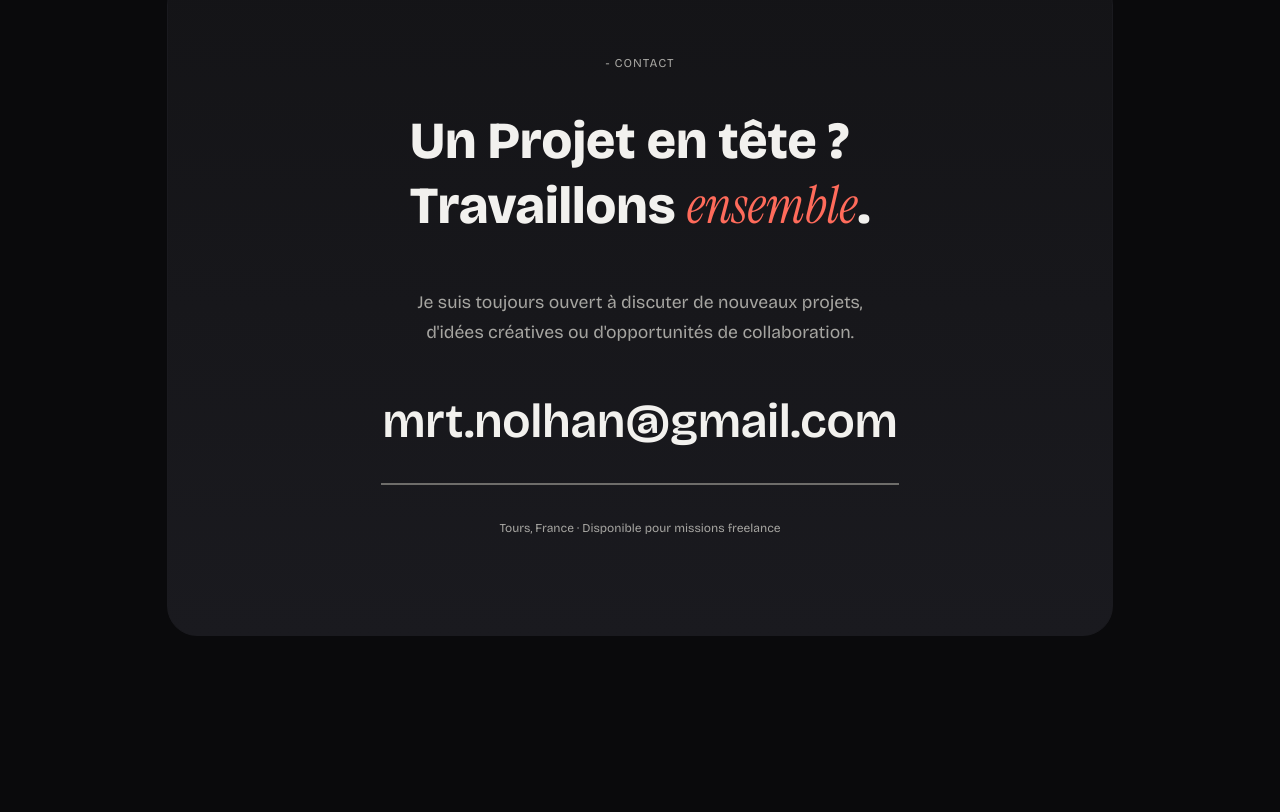
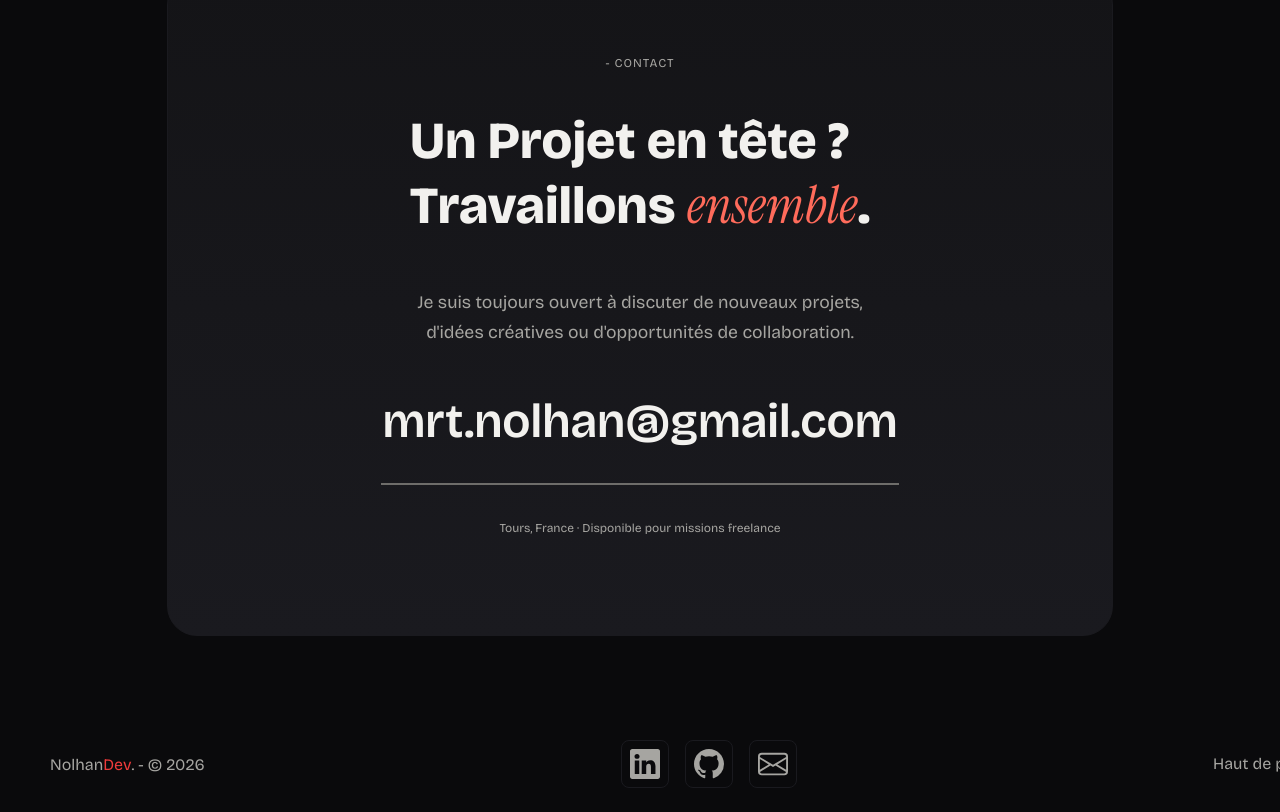
Before and after one commit to MNolhan/Nolhan-Portfolio, a React (Vite) app in the folder Frontend-Portfolio/: page / in a window 1280 px wide. Shown: the part 6507-7319 px from the top of the page. Before the commit the page ends 7223 px from the top, so only its background shows below. Built offline with nearby package versions, Linux system fonts and the light colour scheme; no server answers.

Commit message:
Feat: Ajout du composant Footer avec des icônes de réseaux sociaux et styles associés

```diff
--- /dev/null
+++ b/Frontend-Portfolio/src/v2/components/Icon/arrowup-icon.jsx
@@ -0,0 +1,15 @@
+export default function ArrowUpIcon() {
+  return (
+    <svg
+      xmlns="http://www.w3.org/2000/svg"
+      width="18"
+      height="20"
+      fill="currentColor"
+      className="bi bi-arrow-up"
+      viewBox="0 0 16 16"
+      style={{ display: "block" }}
+    >
+      <path fillRule="evenodd" d="M8 15a.5.5 0 0 0 .5-.5V2.707l3.146 3.147a.5.5 0 0 0 .708-.708l-4-4a.5.5 0 0 0-.708 0l-4 4a.5.5 0 1 0 .708.708L7.5 2.707V14.5a.5.5 0 0 0 .5.5"/>
+    </svg>
+  )
+}
--- /dev/null
+++ b/Frontend-Portfolio/src/v2/components/Icon/github-icon.jsx
@@ -0,0 +1,15 @@
+export default function GithubIcon() {
+  return (
+    <svg
+      xmlns="http://www.w3.org/2000/svg"
+      width="30"
+      height="30"
+      fill="currentColor"
+      className="bi bi-github"
+      viewBox="0 0 16 16"
+      style={{ display: "block" }}
+    >
+      <path d="M8 0C3.58 0 0 3.58 0 8c0 3.54 2.29 6.53 5.47 7.59.4.07.55-.17.55-.38 0-.19-.01-.82-.01-1.49-2.01.37-2.53-.49-2.69-.94-.09-.23-.48-.94-.82-1.13-.28-.15-.68-.52-.01-.53.63-.01 1.08.58 1.23.82.72 1.21 1.87.87 2.33.66.07-.52.28-.87.51-1.07-1.78-.2-3.64-.89-3.64-3.95 0-.87.31-1.59.82-2.15-.08-.2-.36-1.02.08-2.12 0 0 .67-.21 2.2.82.64-.18 1.32-.27 2-.27s1.36.09 2 .27c1.53-1.04 2.2-.82 2.2-.82.44 1.1.16 1.92.08 2.12.51.56.82 1.27.82 2.15 0 3.07-1.87 3.75-3.65 3.95.29.25.54.73.54 1.48 0 1.07-.01 1.93-.01 2.2 0 .21.15.46.55.38A8.01 8.01 0 0 0 16 8c0-4.42-3.58-8-8-8"/>
+    </svg>
+  )
+}
--- /dev/null
+++ b/Frontend-Portfolio/src/v2/components/Icon/linkedin-icon.jsx
@@ -0,0 +1,15 @@
+export default function LinkedinIcon() {
+  return (
+    <svg
+      xmlns="http://www.w3.org/2000/svg"
+      width="30"
+      height="30"
+      fill="currentColor"
+      className="bi bi-linkedin"
+      viewBox="0 0 16 16"
+      style={{ display: "block" }}
+    >
+      <path d="M0 1.146C0 .513.526 0 1.175 0h13.65C15.474 0 16 .513 16 1.146v13.708c0 .633-.526 1.146-1.175 1.146H1.175C.526 16 0 15.487 0 14.854zm4.943 12.248V6.169H2.542v7.225zm-1.2-8.212c.837 0 1.358-.554 1.358-1.248-.015-.709-.52-1.248-1.342-1.248S2.4 3.226 2.4 3.934c0 .694.521 1.248 1.327 1.248zm4.908 8.212V9.359c0-.216.016-.432.08-.586.173-.431.568-.878 1.232-.878.869 0 1.216.662 1.216 1.634v3.865h2.401V9.25c0-2.22-1.184-3.252-2.764-3.252-1.274 0-1.845.7-2.165 1.193v.025h-.016l.016-.025V6.169h-2.4c.03.678 0 7.225 0 7.225z"/>
+    </svg>
+  )
+}
--- /dev/null
+++ b/Frontend-Portfolio/src/v2/components/Icon/mail-icon.jsx
@@ -0,0 +1,15 @@
+export default function MailIcon() {
+  return (
+    <svg
+      xmlns="http://www.w3.org/2000/svg"
+      width="30"
+      height="30"
+      fill="currentColor"
+      className="bi bi-envelope"
+      viewBox="0 0 16 16"
+      style={{ display: "block" }}
+    >
+        <path d="M0 4a2 2 0 0 1 2-2h12a2 2 0 0 1 2 2v8a2 2 0 0 1-2 2H2a2 2 0 0 1-2-2zm2-1a1 1 0 0 0-1 1v.217l7 4.2 7-4.2V4a1 1 0 0 0-1-1zm13 2.383-4.708 2.825L15 11.105zm-.034 6.876-5.64-3.471L8 9.583l-1.326-.795-5.64 3.47A1 1 0 0 0 2 13h12a1 1 0 0 0 .966-.741M1 11.105l4.708-2.897L1 5.383z"/>
+    </svg>
+  )
+}
--- /dev/null
+++ b/Frontend-Portfolio/src/v2/components/layouts/footer.jsx
@@ -0,0 +1,30 @@
+import LinkedinIcon from '../Icon/linkedin-icon';
+import GithubIcon from '../Icon/github-icon';
+import MailIcon from '../Icon/mail-icon';
+import ArrowUpIcon from '../Icon/arrowup-icon';
+
+export default function Footer() {
+    return (
+        <div className="navcontainer">
+            <footer className="footer" id="footer">
+
+                <div className="footer__credit">
+                    <span className="footer__credit--white">Nolhan</span>
+                    <span className="footer__credit--red">Dev</span>
+                    <span className="footer__credit--white">. - © 2026</span>
+                </div>
+
+                <div className="footer__social">
+                    <a href="https://www.linkedin.com/in/nolhan-marteau-03455a2ab/" className="footer__social--link"><LinkedinIcon /></a>
+                    <a href="https://github.com/MNolhan" className="footer__social--link"><GithubIcon /></a>
+                    <a href="mailto:mrt.nolhan@gmail.com" className="footer__social--link"><MailIcon /></a>
+                </div>
+
+                <div className="footer__nav">
+                    <a href="#" className="footer__nav--link">Haut de page <ArrowUpIcon /></a>
+                </div>
+
+            </footer>
+        </div>
+    );
+}
--- a/Frontend-Portfolio/src/v2/router/AppRouter.jsx
+++ b/Frontend-Portfolio/src/v2/router/AppRouter.jsx
@@ -9,6 +9,7 @@ import Parcours from '../pages/parcours'
 import Projects from '../pages/projects'
 import Loader from '../components/ui/loader'
 import Contact from '../pages/contact'
+import Footer from '../components/layouts/footer'
 
 export default function AppRouter() {
   return (
@@ -23,6 +24,7 @@ export default function AppRouter() {
       <Parcours />
       <Projects />
       <Contact />
+      <Footer />
     </BrowserRouter>
   )
 }
--- /dev/null
+++ b/Frontend-Portfolio/src/v2/styles/layouts/__footer.scss
@@ -0,0 +1,62 @@
+@use '../abstratcs/_variables' as *;
+
+.footer{
+    display : flex;
+    display: flex;
+    justify-content: space-between;
+    align-items: center;
+    padding: 1.5rem 0;
+    background-color: rgba($bg, 0.5);
+
+    &__credit {
+        display: flex;
+        align-items: center;
+        font-family: $font-family;
+
+        &--white{
+            color : $textColor-dim;
+        }
+
+        &--red{
+            color : $textred;
+        }
+    }
+
+    &__social {
+        display: flex;
+        align-items: center;
+        gap: 1rem;
+
+        &--link{
+            text-decoration: none;
+            font-family: $font-family;
+            color: $textColor-dim;
+            border: 1px solid $surface-2;
+            padding: 0.5rem;
+            border-radius: 0.5rem;
+            transition: all 0.3s ease-in-out;
+
+            &:hover{
+                transform: translateY(-0.1rem);
+                color: $textred;
+                border-color: $textred;
+            }
+        }
+    }
+
+    &__nav{
+        font-family: $font-family;
+
+        &--link{
+            display: flex;
+            text-decoration: none;
+            color: $textColor-dim;
+            transition: all 0.3s ease-in-out;
+
+            &:hover{
+                color: $textred-soft;
+                cursor: pointer;
+            }
+        }
+    }
+}
--- a/Frontend-Portfolio/src/v2/styles/main.scss
+++ b/Frontend-Portfolio/src/v2/styles/main.scss
@@ -17,6 +17,7 @@
 @use './components/__card_project' as *;
 @use './components/__card_project_component' as *;
 @use './pages/__contact' as *;
+@use './layouts/_footer' as *;
 
 body {
   margin: 0;
```
